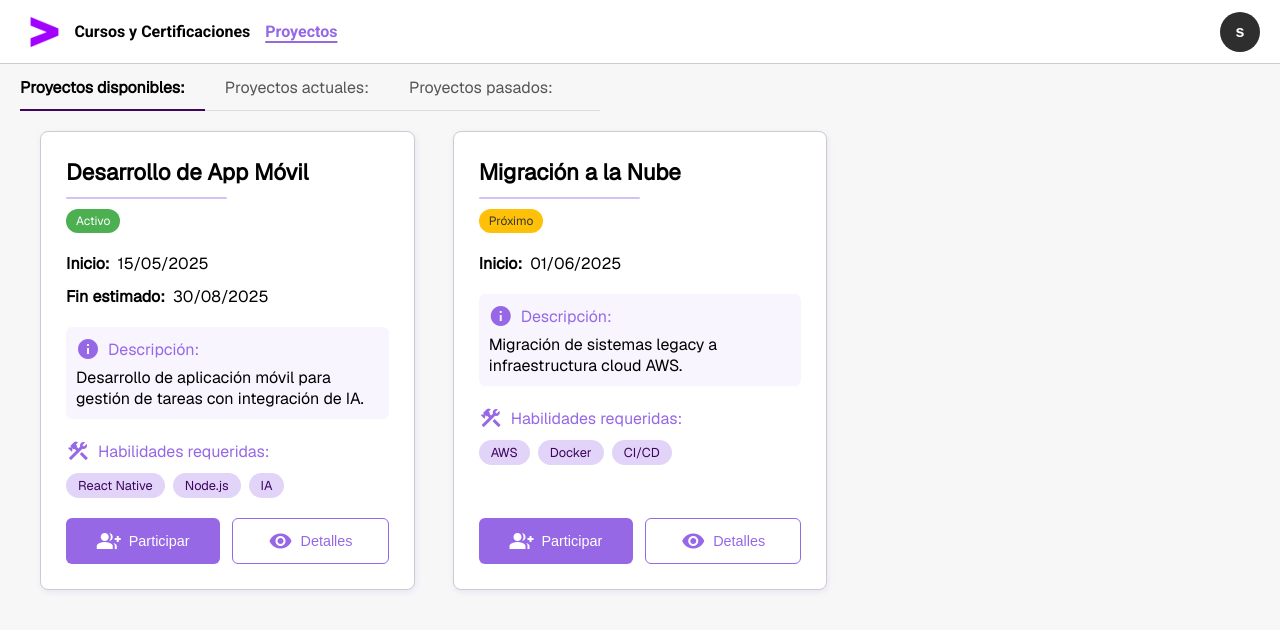
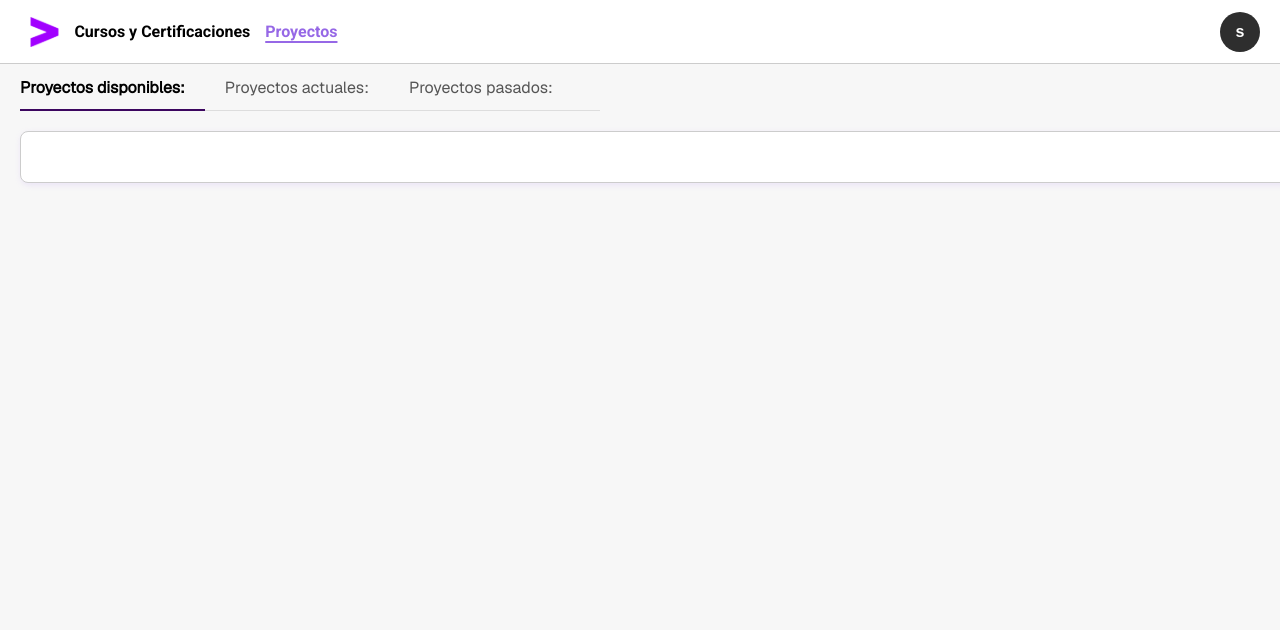
Before and after one commit to ferp03/Vantage360, an Angular app in the folder Frontend/: page /participacion_p in a window 1280 px wide. Shown: the top 630 px of the page. Built offline with nearby package versions, Linux system fonts and the light colour scheme; sample sign-in values are in the browser's storage.

Commit message:
Modal proyectos

```diff
--- a/Frontend/src/app/Components/participacion-p/participacion-p.component.html
+++ b/Frontend/src/app/Components/participacion-p/participacion-p.component.html
@@ -2,13 +2,13 @@
 <div class="participacion-container">
   <main class="participacion-content">
     <div class="tabs-container">
-        <div class="add-project-container" *ngIf="showAddProjectButton()">
-            <button class="btn-add-project" (click)="openAddProjectModal()">
+    <div class="add-project-container" *ngIf="showAddProjectButton()">
+        <button class="btn-add-project" (click)="openAddProjectModal()">
             <span class="material-icons">add</span>
-                Añadir Proyecto
-            </button>
-        </div>
-      <!-- Proyectos headers -->
+            Añadir Proyecto
+        </button>
+    </div>
+      <!-- headers -->
       <div class="tabs-header">
         <div class="tab-button"
              [class.active]="activeTab === 'disponibles'"
@@ -29,213 +29,24 @@
 
       <!-- pestañas -->
       <div class="tab-content">
-        <!-- Pestaña 1: Proyectos disponibles -->
+        <!-- Pestaña 1 -->
         <div class="tab-pane" [class.active]="activeTab === 'disponibles'">
-          <div class="projects-container">
-            <div class="projects-grid">
-              <!-- Tarjeta de proyecto 1 -->
-              <div class="project-card">
-                <div class="project-header">
-                  <h3>Desarrollo de App Móvil</h3>
-                  <div class="project-status">
-                    <span class="chip-activo">Activo</span>
-                  </div>
-                </div>
-
-                <div class="project-dates">
-                  <div class="date-label">
-                    <div><strong>Inicio:</strong> 15/05/2025</div>
-                  </div>
-                  <div class="date-label">
-                    <div><strong>Fin estimado:</strong> 30/08/2025</div>
-                  </div>
-                </div>
-
-                <div class="project-description">
-                  <div class="description-title">
-                    <span class="material-icons">info</span> Descripción:
-                  </div>
-                  <div>Desarrollo de aplicación móvil para gestión de tareas con integración de IA.</div>
-                </div>
-
-                <div class="project-skills">
-                  <div class="skills-title">
-                    <span class="material-icons">construction</span> Habilidades requeridas:
-                  </div>
-                  <div class="skills-tags">
-                    <span class="skill-tag">React Native</span>
-                    <span class="skill-tag">Node.js</span>
-                    <span class="skill-tag">IA</span>
-                  </div>
-                </div>
-
-                <div class="project-actions">
-                  <button class="btn-participate">
-                    <span class="material-icons">group_add</span>
-                    Participar
-                  </button>
-                  <button class="btn-details">
-                    <span class="material-icons">visibility</span>
-                    Detalles
-                  </button>
-                </div>
-              </div>
-
-              <!-- Tarjeta de proyecto 2 -->
-              <div class="project-card">
-                <div class="project-header">
-                  <h3>Migración a la Nube</h3>
-                  <div class="project-status">
-                    <span class="chip-pronto">Próximo</span>
-                  </div>
-                </div>
-
-                <div class="project-dates">
-                  <div class="date-label">
-                    <div><strong>Inicio:</strong> 01/06/2025</div>
-                  </div>
-                </div>
-
-                <div class="project-description">
-                  <div class="description-title">
-                    <span class="material-icons">info</span> Descripción:
-                  </div>
-                  <div>Migración de sistemas legacy a infraestructura cloud AWS.</div>
-                </div>
-
-                <div class="project-skills">
-                  <div class="skills-title">
-                    <span class="material-icons">construction</span> Habilidades requeridas:
-                  </div>
-                  <div class="skills-tags">
-                    <span class="skill-tag">AWS</span>
-                    <span class="skill-tag">Docker</span>
-                    <span class="skill-tag">CI/CD</span>
-                  </div>
-                </div>
-
-                <div class="project-actions">
-                  <button class="btn-participate">
-                    <span class="material-icons">group_add</span>
-                    Participar
-                  </button>
-                  <button class="btn-details">
-                    <span class="material-icons">visibility</span>
-                    Detalles
-                  </button>
-                </div>
-              </div>
-            </div>
+          <div class="skills-box">
+            <!-- contenido -->
           </div>
         </div>
 
-        <!-- Pestaña 2: Proyectos actuales -->
+        <!-- Pestaña  -->
         <div class="tab-pane" [class.active]="activeTab === 'actuales'">
-          <div class="projects-container">
-            <div class="projects-grid">
-              <!-- Tarjeta de proyecto 1 -->
-              <div class="project-card">
-                <div class="project-header">
-                  <h3>Plataforma de E-learning</h3>
-                  <div class="project-status">
-                    <span class="chip-activo">Activo</span>
-                  </div>
-                </div>
-
-                <div class="project-dates">
-                  <div class="date-label">
-                    <div><strong>Inicio:</strong> 10/04/2025</div>
-                  </div>
-                  <div class="date-label">
-                    <div><strong>Fin estimado:</strong> 15/09/2025</div>
-                  </div>
-                </div>
-
-                <div class="project-description">
-                  <div class="description-title">
-                    <span class="material-icons">info</span> Descripción:
-                  </div>
-                  <div>Desarrollo de plataforma educativa con cursos interactivos y seguimiento de progreso.</div>
-                </div>
-
-                <div class="project-skills">
-                  <div class="skills-title">
-                    <span class="material-icons">construction</span> Habilidades requeridas:
-                  </div>
-                  <div class="skills-tags">
-                    <span class="skill-tag">React</span>
-                    <span class="skill-tag">MongoDB</span>
-                    <span class="skill-tag">GraphQL</span>
-                  </div>
-                </div>
-
-                <div class="project-actions">
-                  <button class="btn-participate" disabled>
-                    <span class="material-icons">check_circle</span>
-                    En curso
-                  </button>
-                  <button class="btn-details">
-                    <span class="material-icons">visibility</span>
-                    Detalles
-                  </button>
-                </div>
-              </div>
-            </div>
+          <div class="skills-box">
+            <!-- contenido -->
           </div>
         </div>
 
-        <!-- Pestaña 3: Proyectos pasados -->
+        <!-- Pestaña  -->
         <div class="tab-pane" [class.active]="activeTab === 'pasados'">
-          <div class="projects-container">
-            <div class="projects-grid">
-              <!-- Tarjeta de proyecto 1 -->
-              <div class="project-card">
-                <div class="project-header">
-                  <h3>Rediseño de Sitio Web</h3>
-                  <div class="project-status">
-                    <span class="chip-finalizado">Finalizado</span>
-                  </div>
-                </div>
-
-                <div class="project-dates">
-                  <div class="date-label">
-                    <div><strong>Inicio:</strong> 01/02/2025</div>
-                  </div>
-                  <div class="date-label">
-                    <div><strong>Fin:</strong> 30/03/2025</div>
-                  </div>
-                </div>
-
-                <div class="project-description">
-                  <div class="description-title">
-                    <span class="material-icons">info</span> Descripción:
-                  </div>
-                  <div>Rediseño completo del sitio web corporativo con enfoque en experiencia de usuario.</div>
-                </div>
-
-                <div class="project-skills">
-                  <div class="skills-title">
-                    <span class="material-icons">construction</span> Habilidades requeridas:
-                  </div>
-                  <div class="skills-tags">
-                    <span class="skill-tag">UI/UX</span>
-                    <span class="skill-tag">Vue.js</span>
-                    <span class="skill-tag">SCSS</span>
-                  </div>
-                </div>
-
-                <div class="project-actions">
-                  <button class="btn-participate" disabled>
-                    <span class="material-icons">lock</span>
-                    Finalizado
-                  </button>
-                  <button class="btn-details">
-                    <span class="material-icons">visibility</span>
-                    Detalles
-                  </button>
-                </div>
-              </div>
-            </div>
+          <div class="skills-box">
+            <!-- contenido -->
           </div>
         </div>
       </div>
--- a/Frontend/src/app/Components/participacion-p/participacion-p.component.ts
+++ b/Frontend/src/app/Components/participacion-p/participacion-p.component.ts
@@ -1,8 +1,7 @@
-import { Component, ViewChild, ElementRef } from '@angular/core';
-import { Router } from '@angular/router';
-import { ApiService } from 'src/app/services/api.service';
+import { Component } from '@angular/core';
+import { MatDialog } from '@angular/material/dialog';
 import { AuthService } from 'src/app/auth/auth.service';
-
+import { ProyectosComponent } from '../proyectos/proyectos.component';
 
 @Component({
   selector: 'app-participacion-p',
@@ -12,31 +11,34 @@ import { AuthService } from 'src/app/auth/auth.service';
 export class ParticipacionPComponent {
   activeTab: string = 'disponibles';
 
-  constructor(public authService: AuthService) {}
+  constructor(
+    public authService: AuthService,
+    private dialog: MatDialog
+  ) {}
 
   openTab(tabId: string) {
     this.activeTab = tabId;
   }
-
-  // proyecto = {
-  //   nombre: '',
-  //   descripcion: '',
-  //   fecha_inicio: '',
-  //   fecha_fin: '',
-  //   progreso: 0,
-  //   cargabilidad: 0,
-  //   delivery_lead: '',
-  //   capabilities: []
-  // }
 
   showAddProjectButton(): boolean {
     const allowedRoles = ['people lead', 'delivery lead'];
     return this.authService.roles.some(role => allowedRoles.includes(role));
   }
 
-  // Método para abrir el modal (implementa según tu necesidad)
-  openAddProjectModal() {
-    console.log('Abrir modal de añadir proyecto');
-    // Ejemplo: this.modalService.open(AddProjectComponent);
+  openAddProjectModal(): void {
+    const dialogRef = this.dialog.open(ProyectosComponent, {
+      width: '800px',
+      maxWidth: '90vw',
+      data: {
+        action: 'create' // Puedes enviar datos adicionales si es necesario
+      }
+    });
+
+    dialogRef.afterClosed().subscribe(result => {
+      if (result) {
+        console.log('Proyecto creado:', result);
+        // Aquí puedes actualizar la lista de proyectos si es necesario
+      }
+    });
   }
 }
--- a/Frontend/src/app/app.module.ts
+++ b/Frontend/src/app/app.module.ts
@@ -23,6 +23,8 @@ import { ParticipacionPComponent } from './Components/participacion-p/participac
 import { MatFormFieldModule } from '@angular/material/form-field';
 import { MatSelectModule } from '@angular/material/select';
 import { MatButtonModule } from '@angular/material/button';
+import { MatDialogModule } from '@angular/material/dialog';
+
 
 @NgModule({
   declarations: [
@@ -51,7 +53,8 @@ import { MatButtonModule } from '@angular/material/button';
     MatIconModule,
     MatFormFieldModule,
     MatSelectModule,
-    MatButtonModule
+    MatButtonModule,
+    MatDialogModule
   ],
   providers: [],
   bootstrap: [AppComponent]
```
